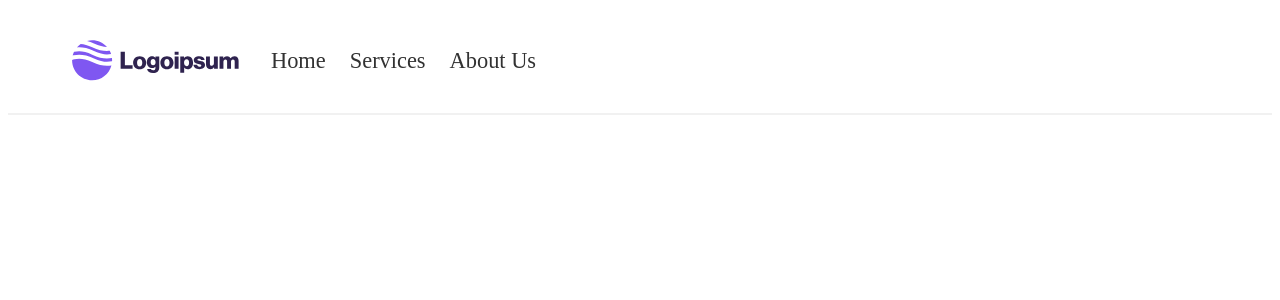
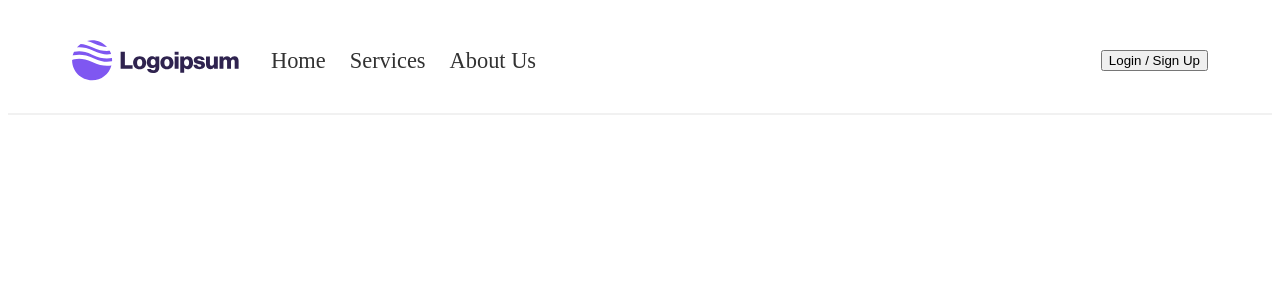
Before and after one commit to GeeEq/Home-Services, a React (Vite) app: page / in a window 1280 px wide. Shown: the top 300 px of the page. Built offline with nearby package versions, Linux system fonts and the light colour scheme.

Commit message:
slassnames install, button.jsx

```diff
--- a/package.json
+++ b/package.json
@@ -10,6 +10,7 @@
     "preview": "vite preview"
   },
   "dependencies": {
+    "classnames": "^2.5.1",
     "react": "^18.3.1",
     "react-dom": "^18.3.1",
     "react-router-dom": "^6.26.0"
--- a/src/components/common/Button.jsx
+++ b/src/components/common/Button.jsx
@@ -1,7 +1,23 @@
-import React from "react";
+import PropTypes from "prop-types";
+import styles from "./Button.module.scss";
+import classNames from "classnames";
 
-function Button() {
-  return <div></div>;
-}
+const Button = ({ className, rounded, ...props }) => {
+  return (
+    <button
+      className={classNames(
+        styles.button,
+        rounded && styles.rounded,
+        className
+      )}
+      {...props}
+    />
+  );
+};
+
+Button.propTypes = {
+  className: PropTypes.string,
+  rounded: PropTypes.bool,
+};
 
 export default Button;
```
Also changed, not shown: 1 other file (tests, documents, lock files or other folders).
